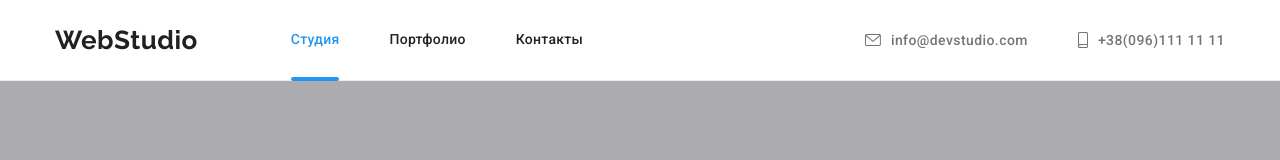
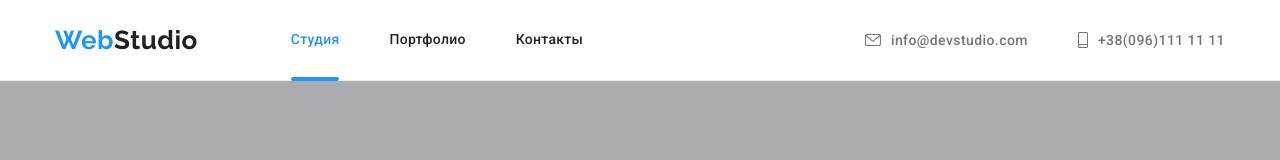
Before and after one commit to xxArtur/goit-markup-hw-07, a plain HTML site: page index.html in a window 1280 px wide. Shown: the top 160 px of the page. Drawn offline with Linux system fonts and the light colour scheme.

Commit message:
Update style.css

```diff
--- a/css/style.css
+++ b/css/style.css
@@ -74,13 +74,15 @@ p {
 .logo {
   display: flex;
   text-decoration: none;
-
   font-family: Raleway, sans-serif;
   font-weight: 700;
   font-size: 26px;
   line-height: 1.19;
+  color: var(--title-text-color);
+}
 
-  color: var(--title-text-color);
+.logo-color {
+  color: var(--accent-color);
 }
 
 /* <!-- Підвал --> */
```
